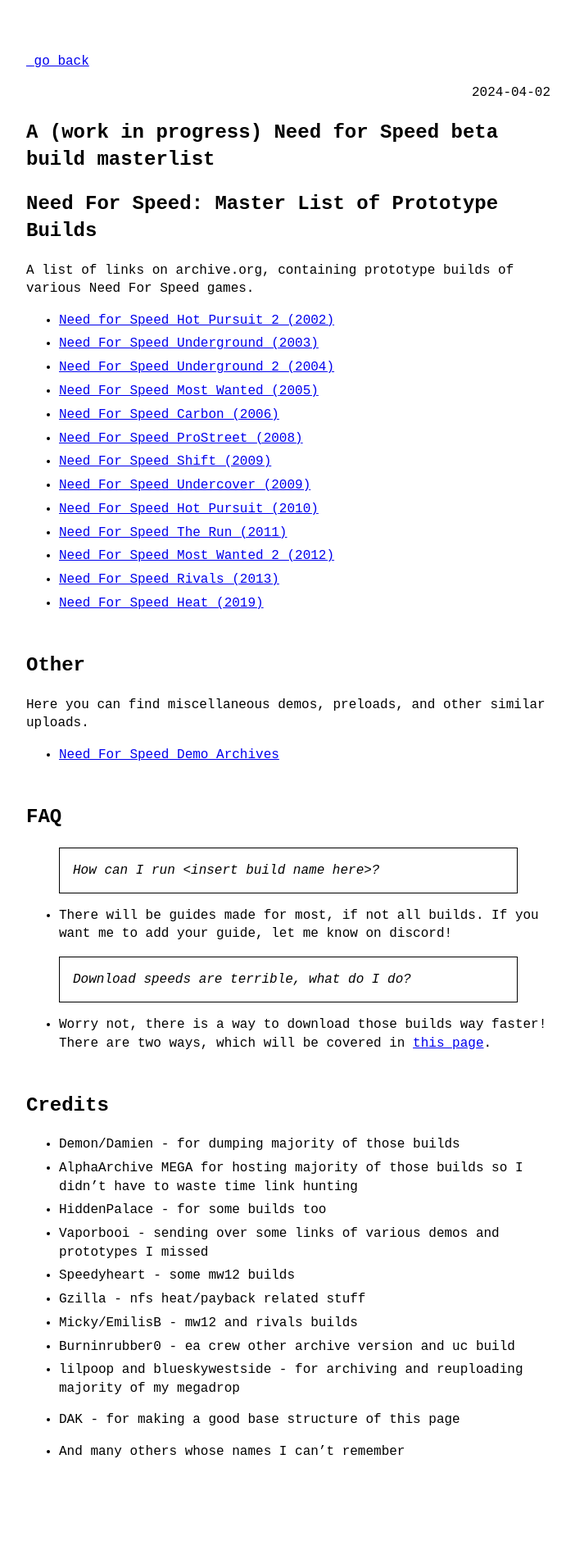
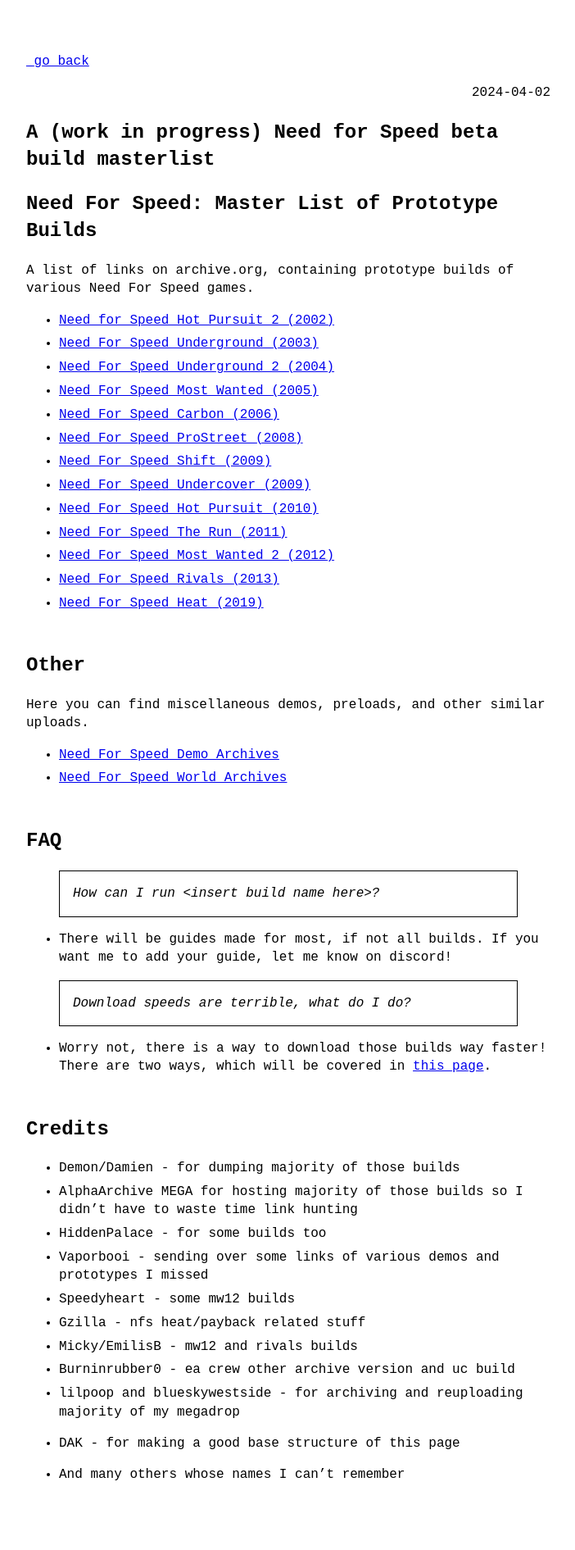
Before and after one commit to dzastsed/dzastsed.github.io, a Jekyll site: the page built from _posts/2024-04-02-nfs-builds.md, in a window 1280 px wide. Shown: the whole page at 82% size, without its empty margins (288-990 px from the left). Built offline with Jekyll 4.4.1, drawn with Linux system fonts in a browser that asks for light colours; before the commit the page ends 1862 px from its top, so only the background shows below that.

Commit message:
Update 2024-04-02-nfs-builds.md

```diff
--- a/_posts/2024-04-02-nfs-builds.md
+++ b/_posts/2024-04-02-nfs-builds.md
@@ -27,6 +27,7 @@
 Here you can find miscellaneous demos, preloads, and other similar uploads.
 
 * [Need For Speed Demo Archives](https://archive.org/details/nfs_demos)
+* [Need For Speed World Archives](https://archive.org/details/nfsw_builds)
 
 
 
```
